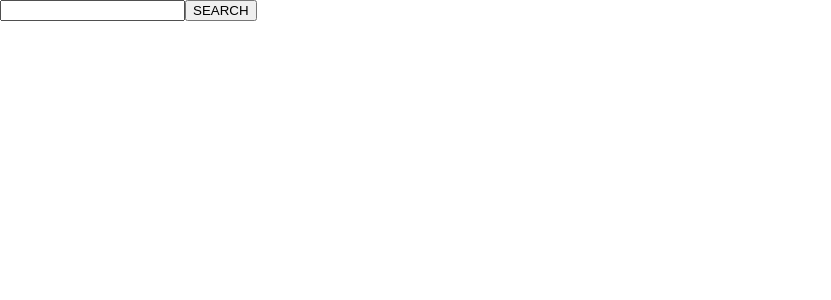
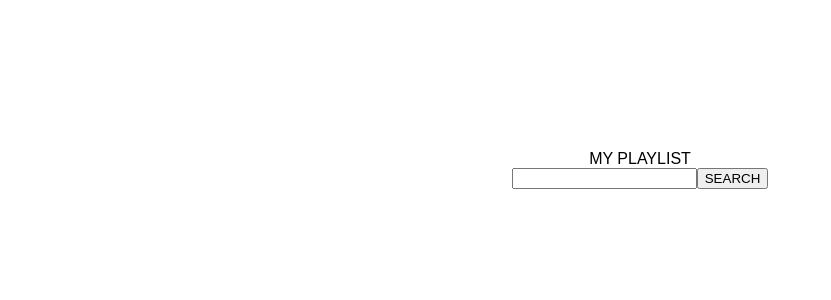
Before and after one commit to eunbink/eunbinscode, a React (Create React App) app: page / in a window 1280 px wide. Shown: the top 300 px of the page, without its empty margins (0-831 px from the left). Built offline with nearby package versions, Linux system fonts and the light colour scheme.

Commit message:
css added

```diff
--- a/src/App.css
+++ b/src/App.css
@@ -0,0 +1,29 @@
+
+.header{
+    margin-top: 150px;
+    display: flex;
+    justify-content: center;
+}
+
+.inputContainer {
+    float: center;
+    margin-right: 100px;
+
+
+
+}
+
+.inputBox{
+    position: relative;
+    left: 100px;
+    display: flex;
+    justify-content: center;
+
+}
+
+.inputVideo{
+    position: relative;
+    left: 100px;
+    display: flex;
+    justify-content: center;
+}
--- a/src/App.js
+++ b/src/App.js
@@ -7,7 +7,14 @@ import Iframe from './components/Iframe.js';
 class App extends Component {
   render() {
     return (
-      <div><Box/><Iframe/>
+      <div className='app'>
+        <div className='header'>MY PLAYLIST</div>
+        <div className='inputContainer'>
+
+        <div className='inputVideo'><Iframe/></div>
+        <div className='inputBox'><Box/></div>
+
+        </div>
       </div>
     );
   }
--- a/src/components/Box.js
+++ b/src/components/Box.js
@@ -21,11 +21,11 @@ class Box extends Component {
     render() {
         return (
             <div className="inputContainer">
-                <input type='text' value={this.state.input} onChange={(e) => {
+                <input className='searchBox'type='text' value={this.state.input} onChange={(e) => {
                     this.setState({
                       input: e.target.value })
                   }}/>
-                <button onClick ={ () => this.clickSearch() }>SEARCH</button>
+                <button className='searchButton' onClick ={ () => this.clickSearch() }>SEARCH</button>
             </div>
         );
     }
--- a/src/components/Iframe.js
+++ b/src/components/Iframe.js
@@ -13,7 +13,7 @@ class Iframe extends Component {
             height: '390',
             width: '640',
             playerVars: { // https://developers.google.com/youtube/player_parameters
-              autoplay: 1
+              autoplay: 0
             }
           };
 
```
